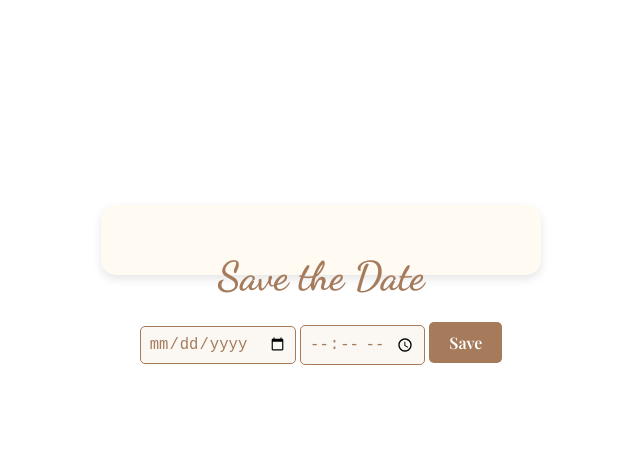
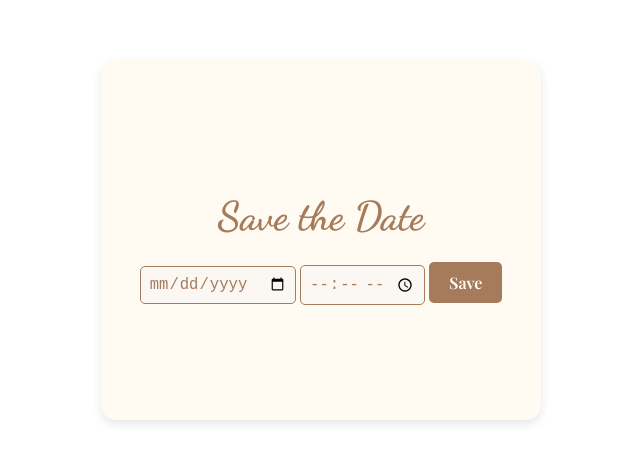
Before and after one commit to rasha1508/save-the-date-2, a plain HTML site: page index.html in a window 1280 px wide. Shown: the part 160-622 px from the top of the page, without its empty margins (319-959 px from the left). Drawn offline with nearby package versions, Linux system fonts and the light colour scheme.

Commit message:
index.html

```diff
--- a/index.html
+++ b/index.html
@@ -29,8 +29,13 @@
       text-align: center;
       width: 100%;
       max-width: 400px;
+      height: 320px; /* Set height to match Countdown widget */
+      display: flex;
+      flex-direction: column;
+      justify-content: center;
+      align-items: center;
       margin: 10px;
-        height: 30px;
+
       }
 
       h1 {
```
Lines whose indentation alone changed are shown as unchanged.
